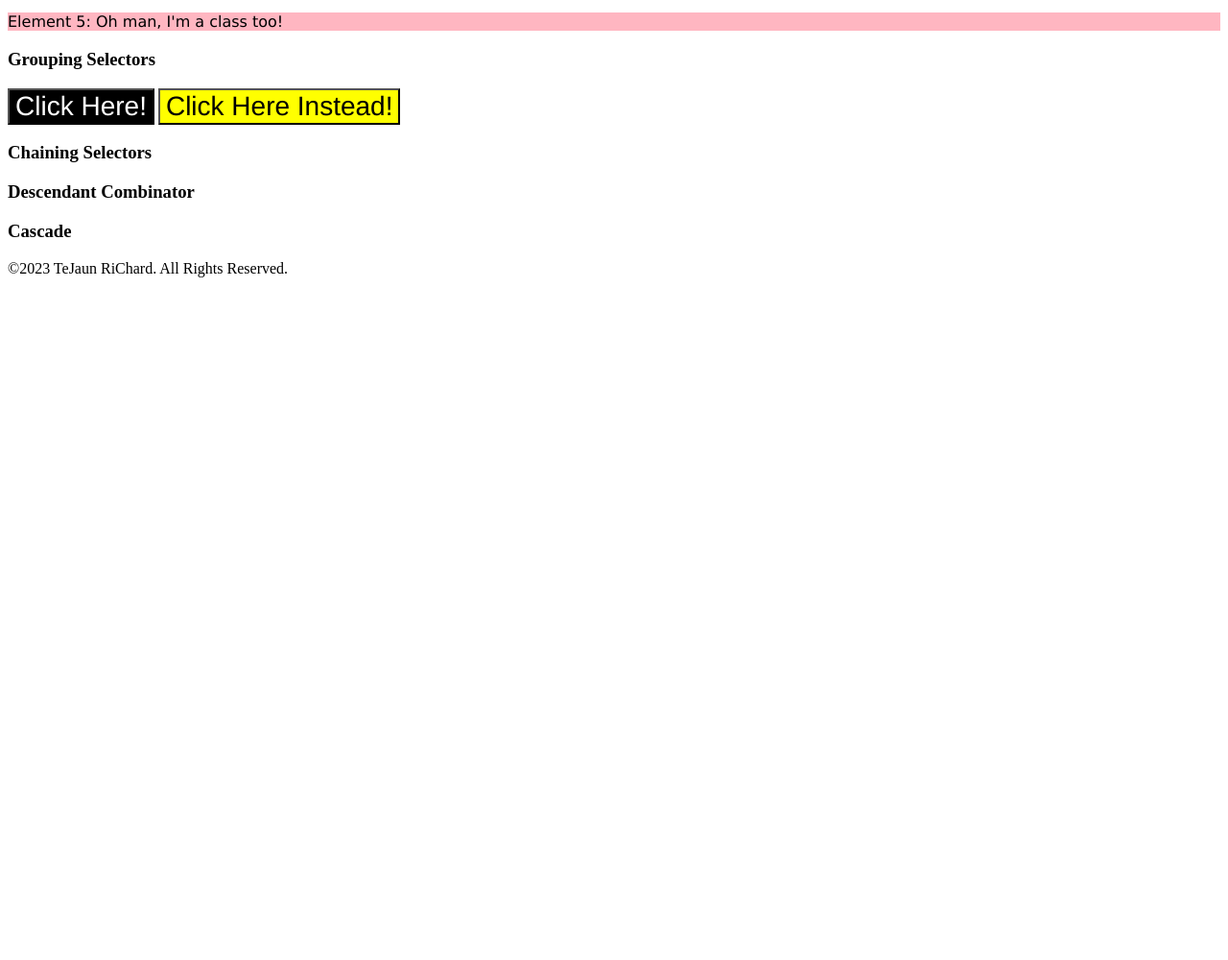
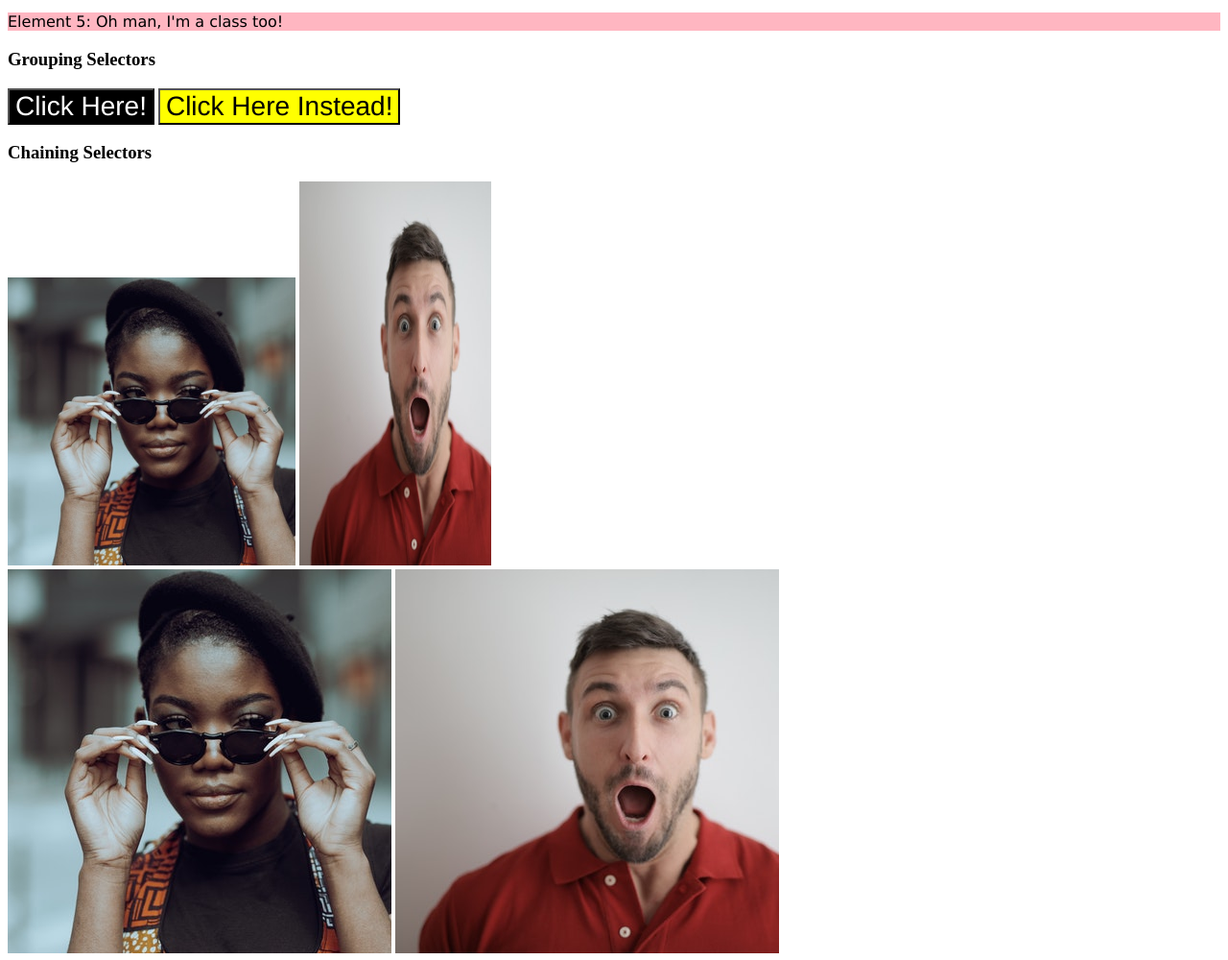
Before and after one commit to tejaun/exploring-css-fundamentals, a plain HTML site: page index.html in a window 1280 px wide. Shown: the part 570-1570 px from the top of the page at 96% size. Before the commit the page ends 867 px from the top, so only its background shows below. Drawn offline with Linux system fonts and the light colour scheme.

Commit message:
Added Chaining Selectors Content Demonstrating knowledge of how to chain CSS selectors.

```diff
--- a/index.html
+++ b/index.html
@@ -36,6 +36,15 @@
         <button class="grouping-button-two">Click Here Instead!</button>
 
         <h3>Chaining Selectors</h3>
+        <div>
+            <img class="avatar proportioned" src="./images/pexels-katho-mutodo-8434791.jpg" alt="Woman with glasses">
+            <img class="avatar distorted" src="./images/pexels-andrea-piacquadio-3777931.jpg" alt="Man with surprised expression">
+        </div>
+
+        <div>
+            <img class="original proportioned" src="./images/pexels-katho-mutodo-8434791.jpg" alt="Woman with glasses">
+            <img class="original distorted" src="./images/pexels-andrea-piacquadio-3777931.jpg" alt="Man with surprised expression">
+        </div>
 
 
         <h3>Descendant Combinator</h3>
--- a/style.css
+++ b/style.css
@@ -54,3 +54,17 @@ Exercise 3: Grouping Selectors
 /*
 Exercise 4: Chaining Selectors
 */
+
+.avatar.proportioned{
+    width: 300px;
+    height: auto;
+}
+
+.avatar.distorted{
+    width: 200px;
+    height: 400px;
+}
+
+/*
+Exercise 5: Descendant Combinator
+*/
```
